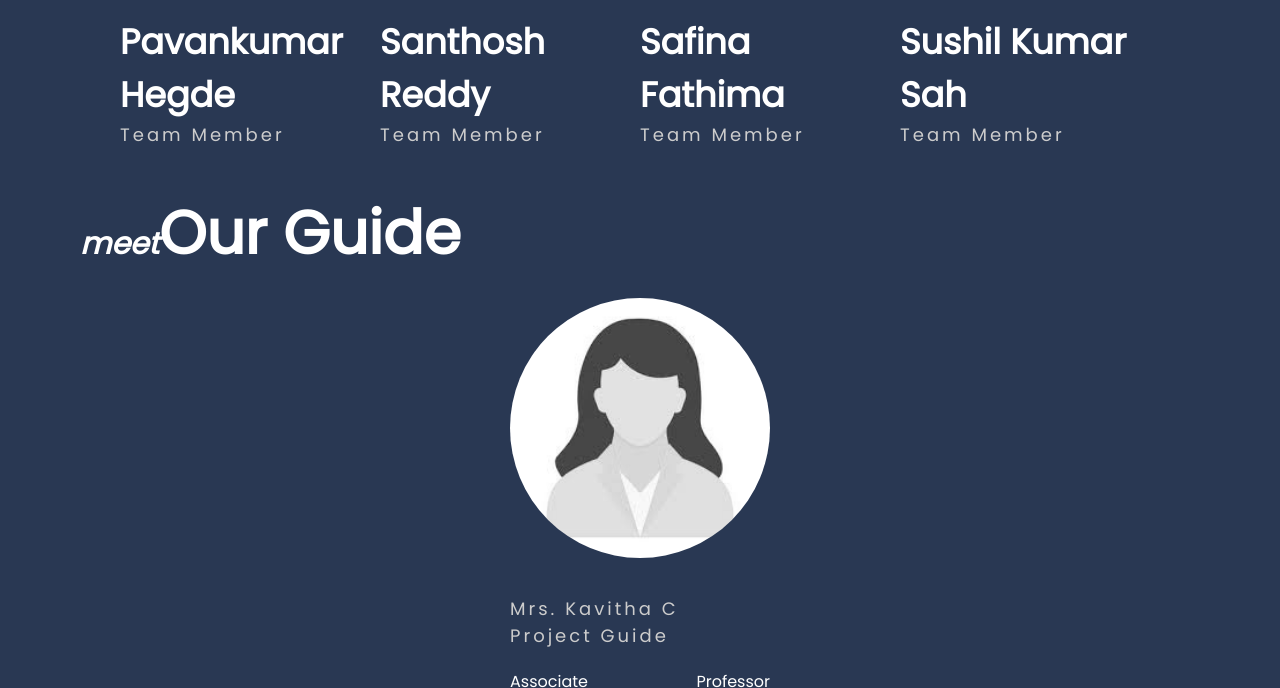
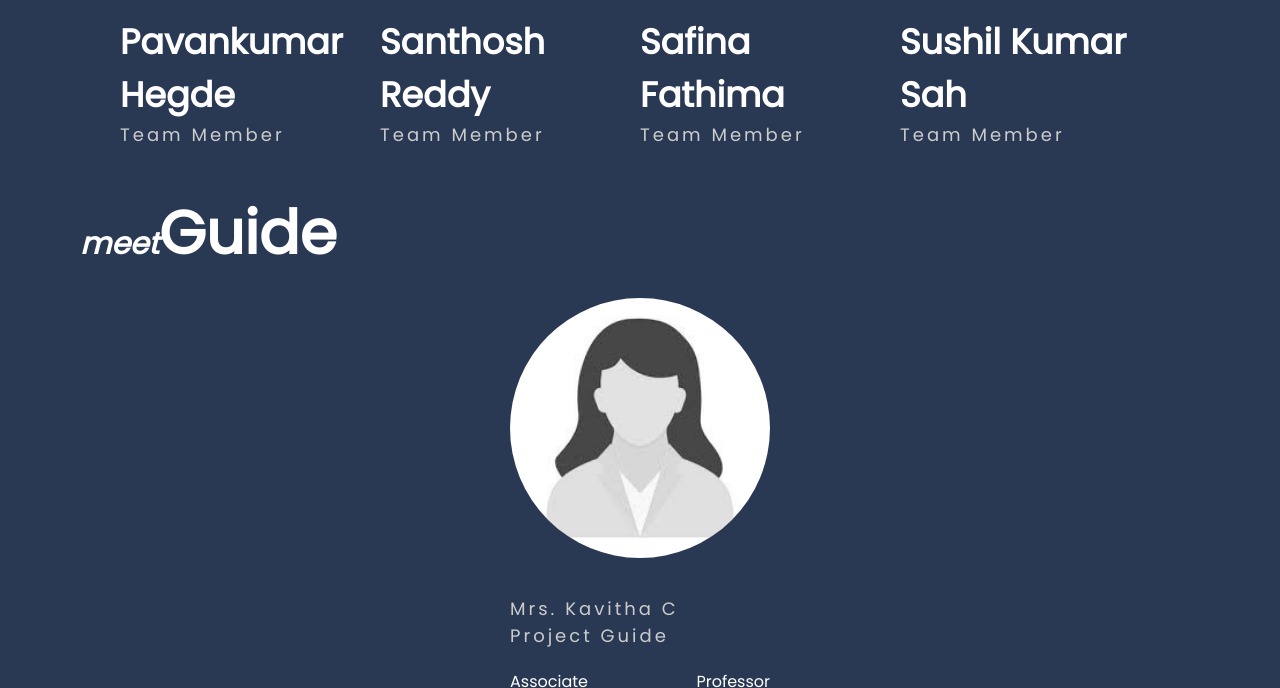
Before and after one commit to tej777K/NSS-project, a plain HTML site: page Login & Homepage/about.html in a window 1280 px wide. Shown: the part 412-1100 px from the top of the page. Drawn offline with Linux system fonts and the light colour scheme.

Commit message:
Changed file

```diff
--- a/Login & Homepage/about.html
+++ b/Login & Homepage/about.html
@@ -50,7 +50,7 @@
 
     <body>
         <div class="container">
-          <h1 class="heading"><span>meet</span>Our Guide</h1>
+          <h1 class="heading"><span>meet</span>Guide</h1>
 
           <div class="profiles">
             <div class="profile">
```
